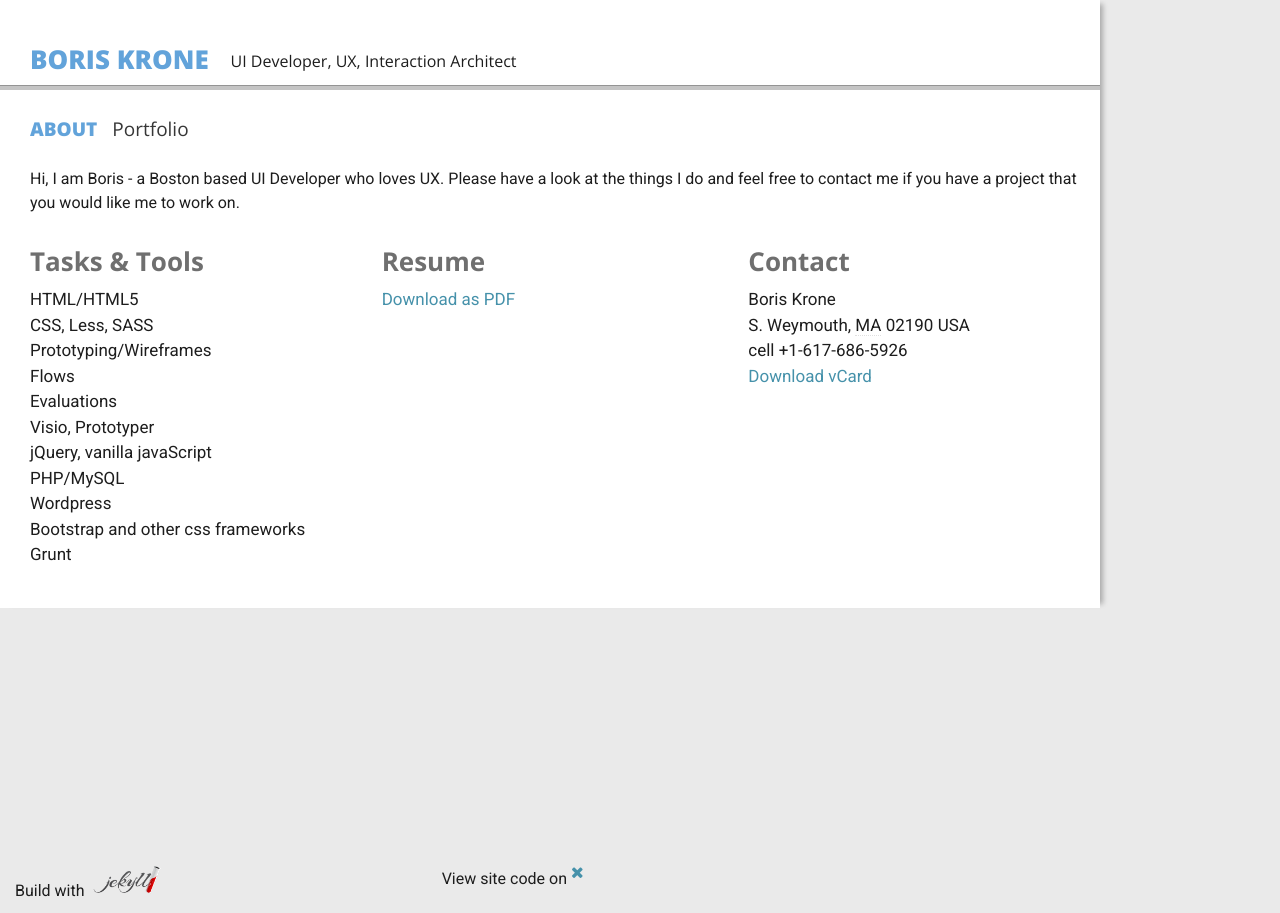
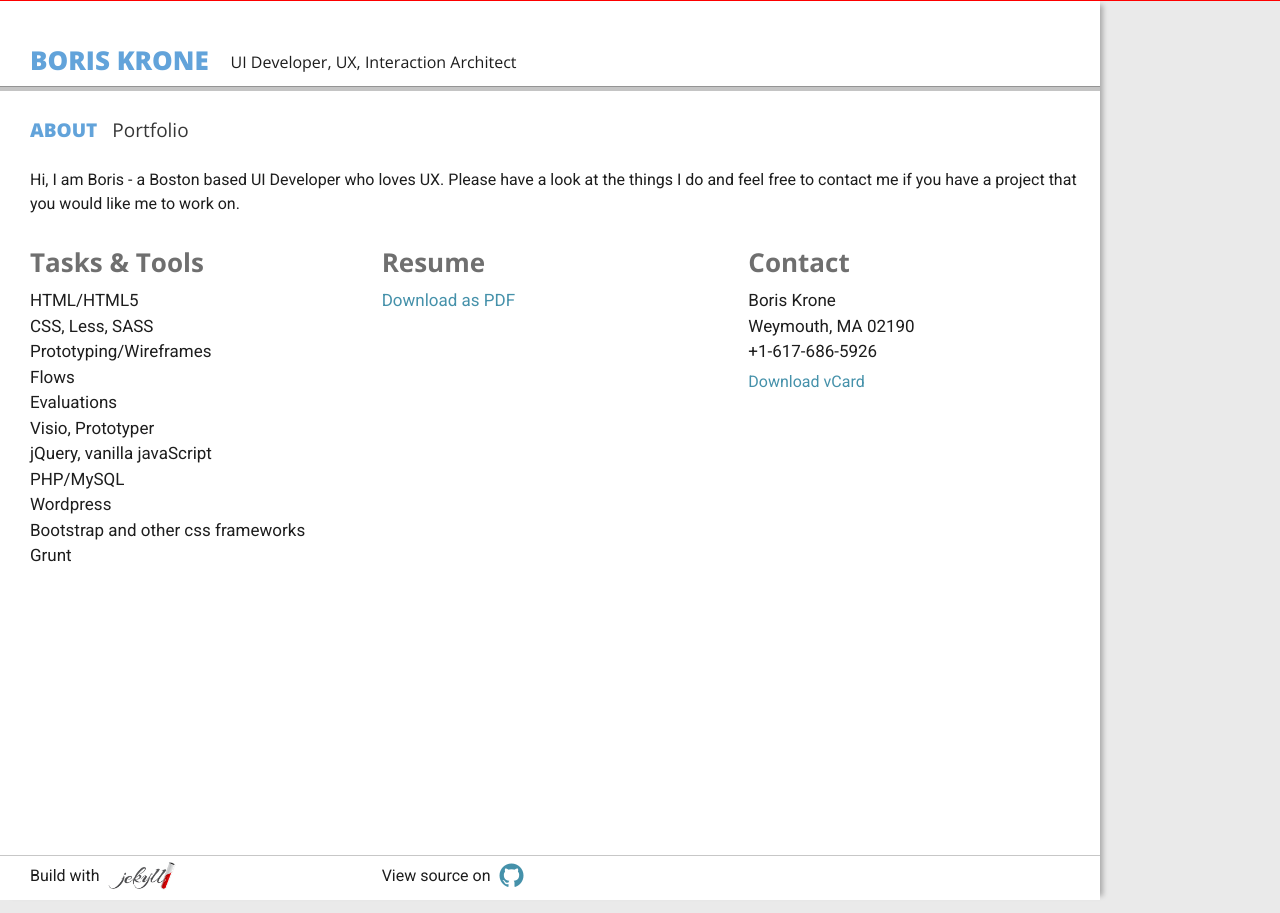
Before and after one commit to b-d-k/b-d-k.github.io, a Jekyll site: the page built from index.html, in a window 1280 px wide. Built offline with Jekyll 4.4.1, drawn with Linux system fonts in a browser that asks for light colours.

Commit message:
Footer ready. Content edits. Added GH to icon font.

```diff
--- a/_includes/footer.html
+++ b/_includes/footer.html
@@ -1,16 +1,13 @@
 <footer class="site-footer row">
-
   <div class="col col-1">
-        <p>Build with <a href="http://jekyllrb.com/"><img src="images/logo-jekyll.png"></a></p>
+    <p>Build with <a href="http://jekyllrb.com/"><img src="/images/logo-jekyll.png" alt="Jekyll static site builder"></a></p>
   </div>
 
   <div class="col">
     {% if site.github_username %}
-          <p>View site code on
-          <a href="https://github.com/{{ site.github_username }}/b-d-k.github.io" class="icon-times">
-            <span class="screenreader">GitHub</span>
-          </a></p>
+      <p>View source on
+        <a href="https://github.com/{{ site.github_username }}/b-d-k.github.io" class="icon-github" title="GitHub"><span class="screenreader">GitHub</span></a>
+      </p>
     {% endif %}
   </div>
-
 </footer>
--- a/_layouts/default.html
+++ b/_layouts/default.html
@@ -8,10 +8,10 @@
 
       {{ content }}
 
-    {% include footer.html %}
+
 
   </div><!-- page-wrapper -->
-
+  {% include footer.html %}
   <script src="{{ "/js/script.js" | prepend: site.baseurl }}"></script>
 </body>
 </html>
--- a/_posts/2012-06-01-adi.jade
+++ b/_posts/2012-06-01-adi.jade
@@ -8,7 +8,7 @@ date: 2012-06-01 10:00:00
 section.row.proj-row
   header
     h2 {{page.title}}
-    time(datetime="2011") &mdash; Ayantek, 2012-2015
+    time(datetime="2012") &mdash; Ayantek, 2012-2015
   .left-col
     dl
       dt Tasks
--- a/_posts/2013-10-01-hae.jade
+++ b/_posts/2013-10-01-hae.jade
@@ -8,7 +8,7 @@ date: 2013-10-01 10:00:00
 section.row.proj-row
   header
     h2 {{page.title}}
-    time(datetime="2011") &mdash; Ayantek, 2013
+    time(datetime="2013") &mdash; Ayantek, 2013
   .left-col
     dl
       dt Tasks
--- a/_sass/custom/_custom.scss
+++ b/_sass/custom/_custom.scss
@@ -75,23 +75,21 @@ nav{
     } // li
 
   }
-}
+} //.pagination
 
 
 
 
 /* == Site == */
-html{
-  min-height: 100%;
-  position: relative;
+html, body{
+  height: 100%;
 }
 
 body{
-  margin-bottom: 30px;
   background-color: lighten( #c4c4c4, 15% );
 
   // -- test: borders --
-  /*
+
   @media only screen and (min-width : $bp-extra-small){
     border-top: 1px solid blue;
   }
@@ -101,7 +99,7 @@ body{
   @media only screen and (min-width : $bp-medium){
     border-top: 1px solid red;
   }
-  */
+
 
 }
 
@@ -109,9 +107,21 @@ body{
 .page-wrapper{
   @include clearfix();
   width: 100%;
-  max-width: 1100px;
+  max-width: $page-max-width;
+  min-height: 100%;
+  margin-bottom: -$footer-height-sm;
   background-color: #fff;
   box-shadow: 7px 0px 5px -4px rgba(0,0,0,0.27);
+
+  @media only screen and (min-width : $bp-extra-small){
+    margin-bottom: -$footer-height-lg;
+  }
+
+  // for sticky footer
+  &:after{
+    content: "";
+    display: block;
+  }
 
 
   // making sure it's the page header
@@ -155,7 +165,7 @@ body{
         padding-left: 30px;
         font-size: 1.625em; // 26px
 
-        // ** Name is now about 177px wide
+        // ** note: Name is now about 177px wide
       }
     } // h1
 
@@ -233,7 +243,8 @@ body{
 
 
 main{
-  //padding-right: 30px;
+  @include clearfix();
+  margin-bottom: 45px;
 
   .proj-row{
 
@@ -374,7 +385,6 @@ main{
 /* == INDEX/ABOUT == */
 .about-main{
   @include clearfix();
-  margin-bottom: 30px;
 
   .intro{
     @include column(1/1);
@@ -384,6 +394,7 @@ main{
       padding-left: 30px;
     }
   }
+
   .left-col{
     @include column(1/3);
 
@@ -403,6 +414,7 @@ main{
   }
 
   ul{
+    margin-bottom: 25px;
     padding: 0;
 
     li{
@@ -413,8 +425,10 @@ main{
   }
 
   .contact{
+    margin-bottom: 5px;
     font-size: 17px;
-    .url{
+
+    .u-url{
       color: getColor(text, primary);
       text-decoration: none;
       cursor: default;
@@ -425,25 +439,52 @@ main{
 
 
 
+
 /* == FOOTER == */
 .site-footer{
   width: 100%;
-  height: 40px;
-  position: absolute;
-  bottom: 0;
+  max-width: $page-max-width;
+  background-color: #fff;
+  border-top: 1px solid #c7c7c7;
 
   p{
-    a{
-      vertical-align: text-bottom;
+    margin: 0;
+    line-height: 40px;
+
+    .icon-github{
+      margin-left: 5px;
+      font-size: 24px;
     }
     img{
       width: auto;
       height: 40px;
-      vertical-align: middle;
     }
   }
 
   .col{
-    @include column(1/3);
+    padding: 0 15px;
+
+    &:first-child{
+      @media only screen and (min-width : $bp-medium){
+        padding-left: 30px;
+      }
+    }
+
+    @media only screen and (min-width : $bp-extra-small){
+      width: 50%;
+      float: left;
+    }
+    @media only screen and (min-width : $bp-small){
+      width: 33.3333%;
+    }
+  }
+
+}
+
+.site-footer, .page-wrapper:after {
+  height:  $footer-height-sm;
+
+  @media only screen and (min-width : $bp-extra-small){
+    height: $footer-height-lg;
   }
 }
--- a/_sass/custom/_globals.scss
+++ b/_sass/custom/_globals.scss
@@ -2,6 +2,12 @@
 // Custom Global Variables
 // =============================================================================
 
+// Custom
+// ------
+
+$page-max-width: 1100px;
+$footer-height-sm: 90px;
+$footer-height-lg: 45px;
 
 //
 // Base
--- a/_sass/icomoon/icons.scss
+++ b/_sass/icomoon/icons.scss
@@ -1,9 +1,9 @@
 @font-face {
     font-family: 'moon-icons';
     src:
-        url('/fonts/moon-icons.ttf?grlcxn') format('truetype'),
-        url('/fonts/moon-icons.woff?grlcxn') format('woff'),
-        url('/fonts/moon-icons.svg?grlcxn#moon-icons') format('svg');
+        url('/fonts/moon-icons.ttf?xht67s') format('truetype'),
+        url('/fonts/moon-icons.woff?xht67s') format('woff'),
+        url('/fonts/moon-icons.svg?xht67s#moon-icons') format('svg');
     font-weight: normal;
     font-style: normal;
 }
@@ -23,6 +23,9 @@
     -moz-osx-font-smoothing: grayscale;
 }
 
+.icon-github:before {
+    content: "\e900";
+}
 .icon-star:before {
     content: "\f005";
 }
@@ -62,8 +65,11 @@
 .icon-trash:before {
     content: "\f1f8";
 }
-.icon-playback-rewind:before {
-    content: "\e603";
+.icon-help-with-circle:before {
+    content: "\e602";
+}
+.icon-mail:before {
+    content: "\e607";
 }
 .icon-cog:before {
     content: "\e605";
@@ -104,9 +110,3 @@
 .icon-twitter:before {
     content: "\ea91";
 }
-.icon-help-with-circle:before {
-    content: "\e602";
-}
-.icon-mail:before {
-    content: "\e607";
-}
--- a/index.html
+++ b/index.html
@@ -34,26 +34,20 @@ slug: about
 
   <div class="right-col">
     <h2>Contact</h2>
-    <div class="contact vcard">
-      <a href="http://www.supergnu.com/" class="fn url">Boris Krone</a>
-      <div class="adr">
-        <span class="type screenreader">Home</span>
-        <span class="locality">S. Weymouth</span>, <abbr title="Massachusetts" class="region">MA</abbr>
-        <span class="postal-code">02190</span>
-        <span class="country-name hidden">USA</span>
+
+    <div class="contact h-card">
+      <a href="http://www.supergnu.com/" class="p-name u-url" rel="me">Boris Krone</a>
+      <div class="h-adr">
+        <span class="p-locality">Weymouth</span>, <span class="p-region">MA</span>
+        <span class="p-postal-code">02190</span>
+        <span class="p-country-name screenreader">USA</span>
       </div>
-      <div class="tel"><span class="type hidden">cell</span> +1-617-686-5926</div>
-      <a href="downloads/vCard.vcf" class="vcardlink">Download vCard</a>
+      <div class="p-tel">+1-617-686-5926</div>
     </div>
-
+    <a href="downloads/BorisKrone.vcf" class="vcardlink">Download vCard</a>
   </div>
 
 
 
 
-
-
-
-
-
 </main>
```
Also changed, not shown: _posts/2011-06-01-atk.jade (+8 -8 lines), _posts/2013-11-01-xiget.jade (+5 -5 lines), README.md, fonts/moon-icons.ttf, fonts/moon-icons.woff, 3 other files. Lines whose indentation alone changed are shown as unchanged.
